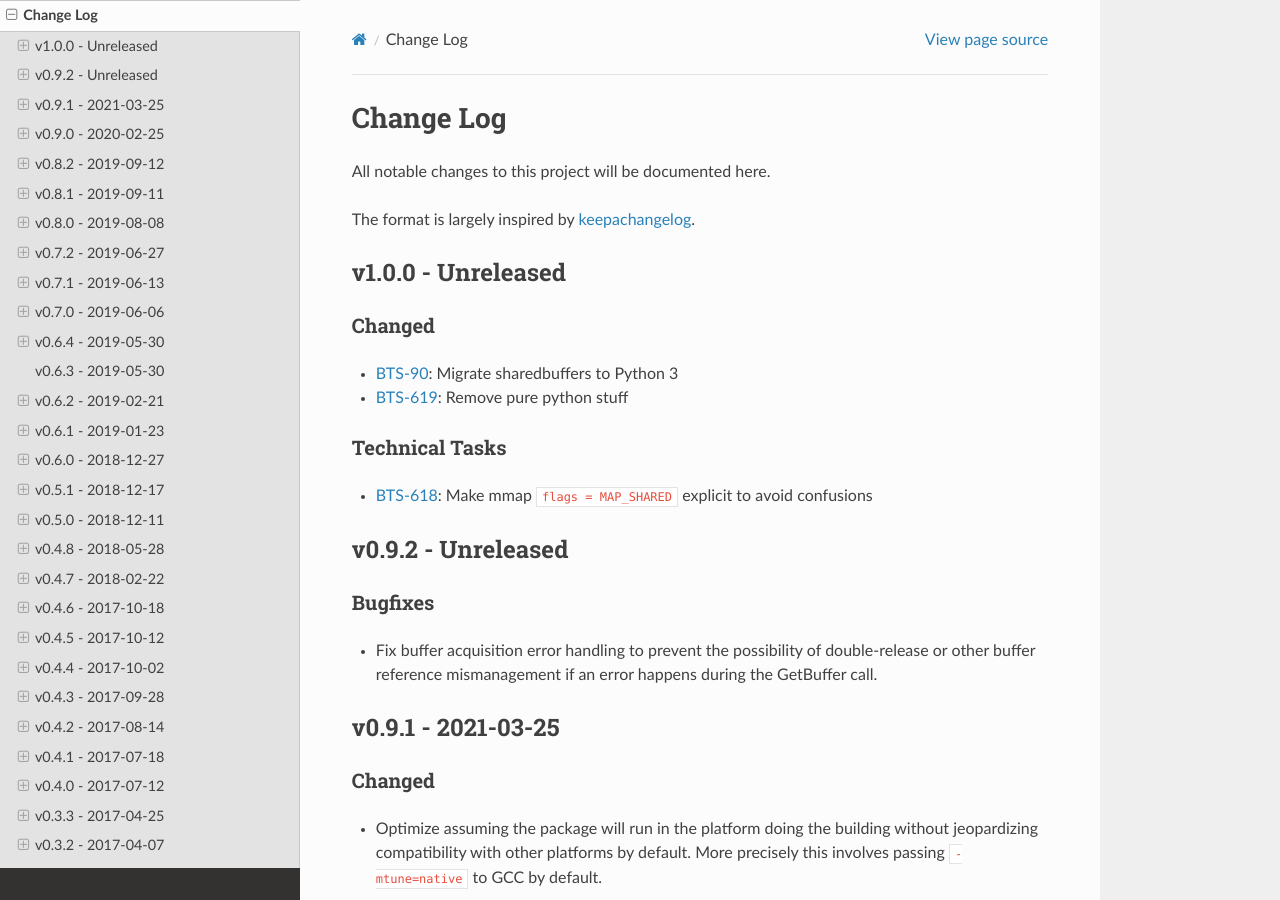
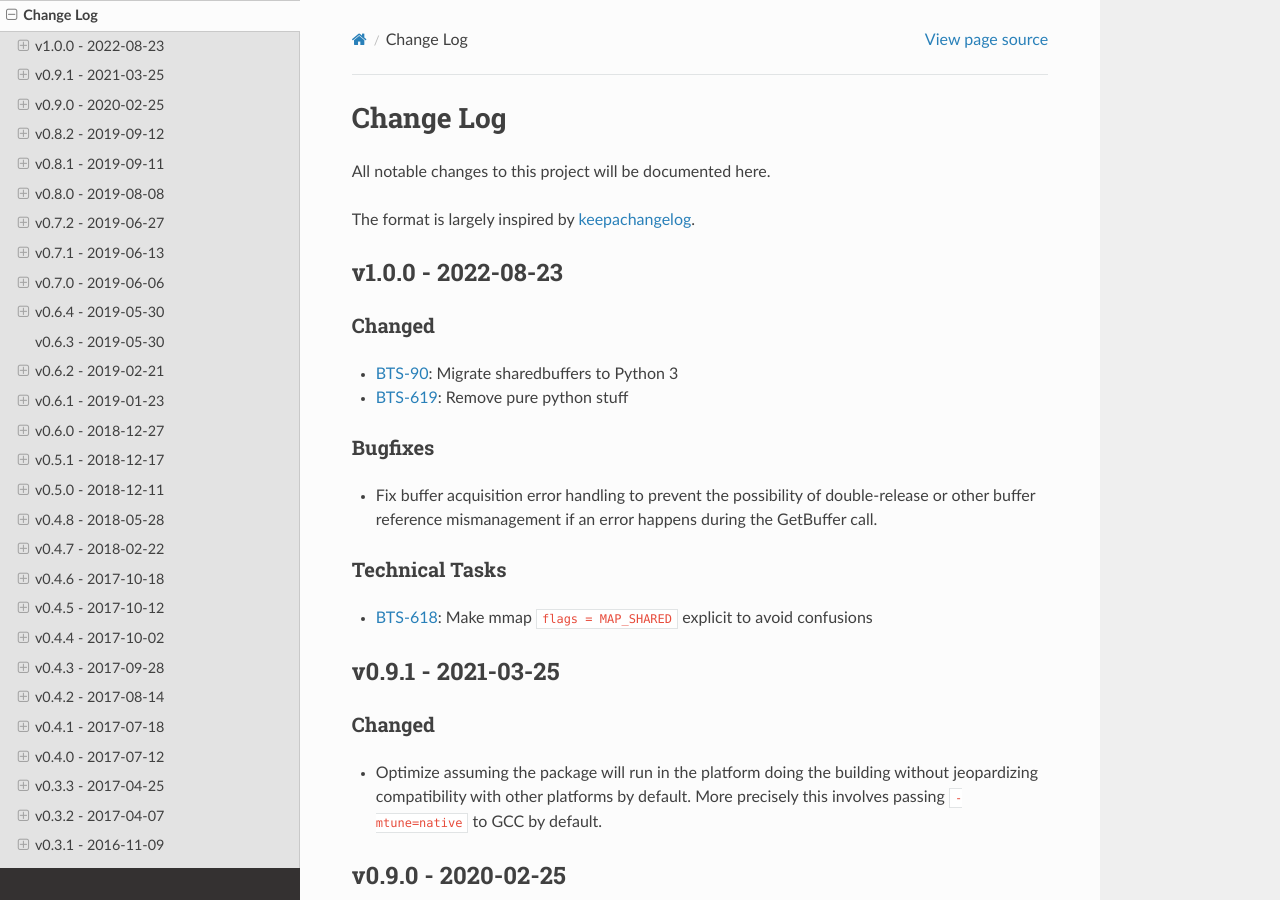
Before and after one commit to jampp/sharedbuffers, a Sphinx documentation site: the page built from doc/source/CHANGELOG.rst, in a window 1280 px wide and 900 px high. Built offline with Sphinx 7.4.7 and the Read the Docs theme 2.0.0, drawn with Linux system fonts in a browser that asks for light colours.

Commit message:
Changelog fixes to match released versions

```diff
--- a/doc/source/CHANGELOG.rst
+++ b/doc/source/CHANGELOG.rst
@@ -5,7 +5,7 @@ All notable changes to this project will be documented here.
 
 The format is largely inspired by keepachangelog_.
 
-v1.0.0 - Unreleased
+v1.0.0 - 2022-08-23
 ===================
 
 Changed
@@ -14,20 +14,17 @@ Changed
 - BTS-90_: Migrate sharedbuffers to Python 3
 - BTS-619_: Remove pure python stuff
 
-Technical Tasks
----------------
-
-- BTS-618_: Make mmap ``flags = MAP_SHARED`` explicit to avoid confusions
-
-v0.9.2 - Unreleased
-===================
-
 Bugfixes
 --------
 
 - Fix buffer acquisition error handling to prevent the possibility of
   double-release or other buffer reference mismanagement if an error
   happens during the GetBuffer call.
+
+Technical Tasks
+---------------
+
+- BTS-618_: Make mmap ``flags = MAP_SHARED`` explicit to avoid confusions
 
 v0.9.1 - 2021-03-25
 ===================
```
